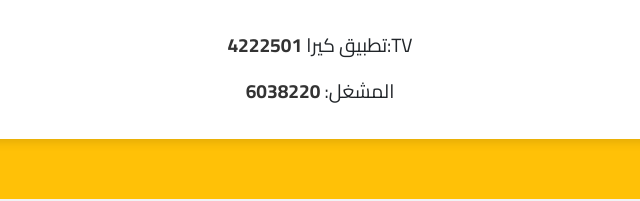
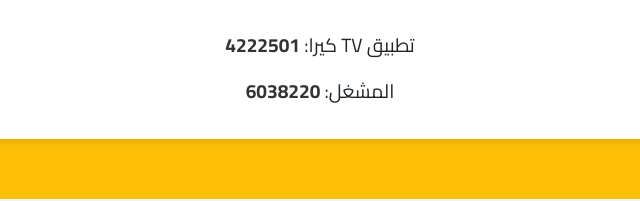
Before and after one commit to Karitv1/karitv.liv, a plain HTML site: page index.html in a window 1280 px wide. Shown: the part 551-752 px from the top of the page, 320-960 px from the left. Drawn offline with Linux system fonts and the light colour scheme.

Commit message:
Update index.html

```diff
--- a/index.html
+++ b/index.html
@@ -217,7 +217,7 @@
             <div class="code-display">
                 <h3>أكواد التحميل</h3>
                 <p>يمكنك استخدام هذه الأكواد في تطبيق Downloader لتحميل التطبيقات مباشرةً.</p>
-                <div class="code-item"><span> TV:تطبيق كيرا </span> 4222501</div>
+                <div class="code-item"><span> تطبيق TV كيرا: </span> 4222501</div>
                 <div class="code-item"><span>المشغل: </span> 6038220</div>
             </div>
         </div>
```
